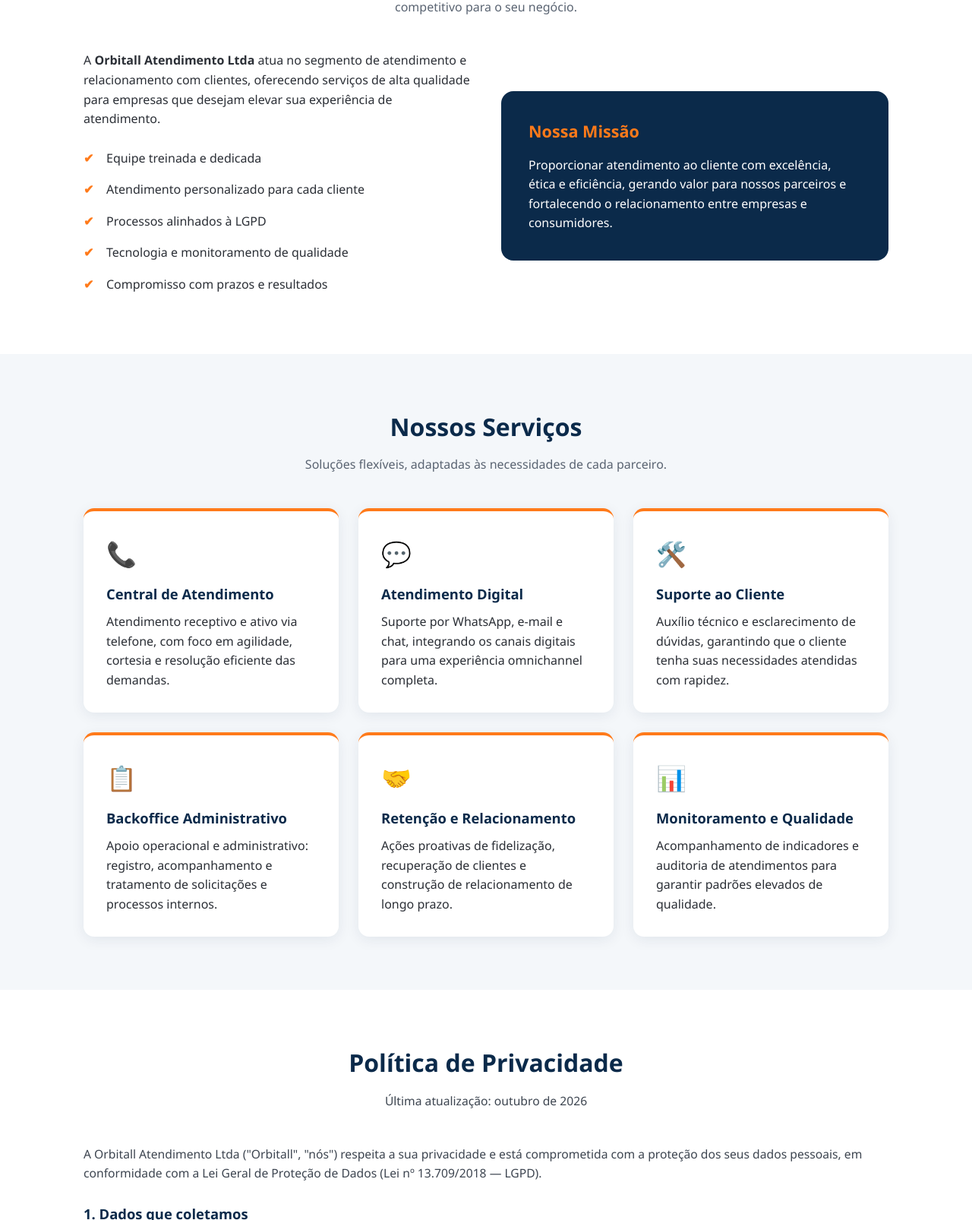
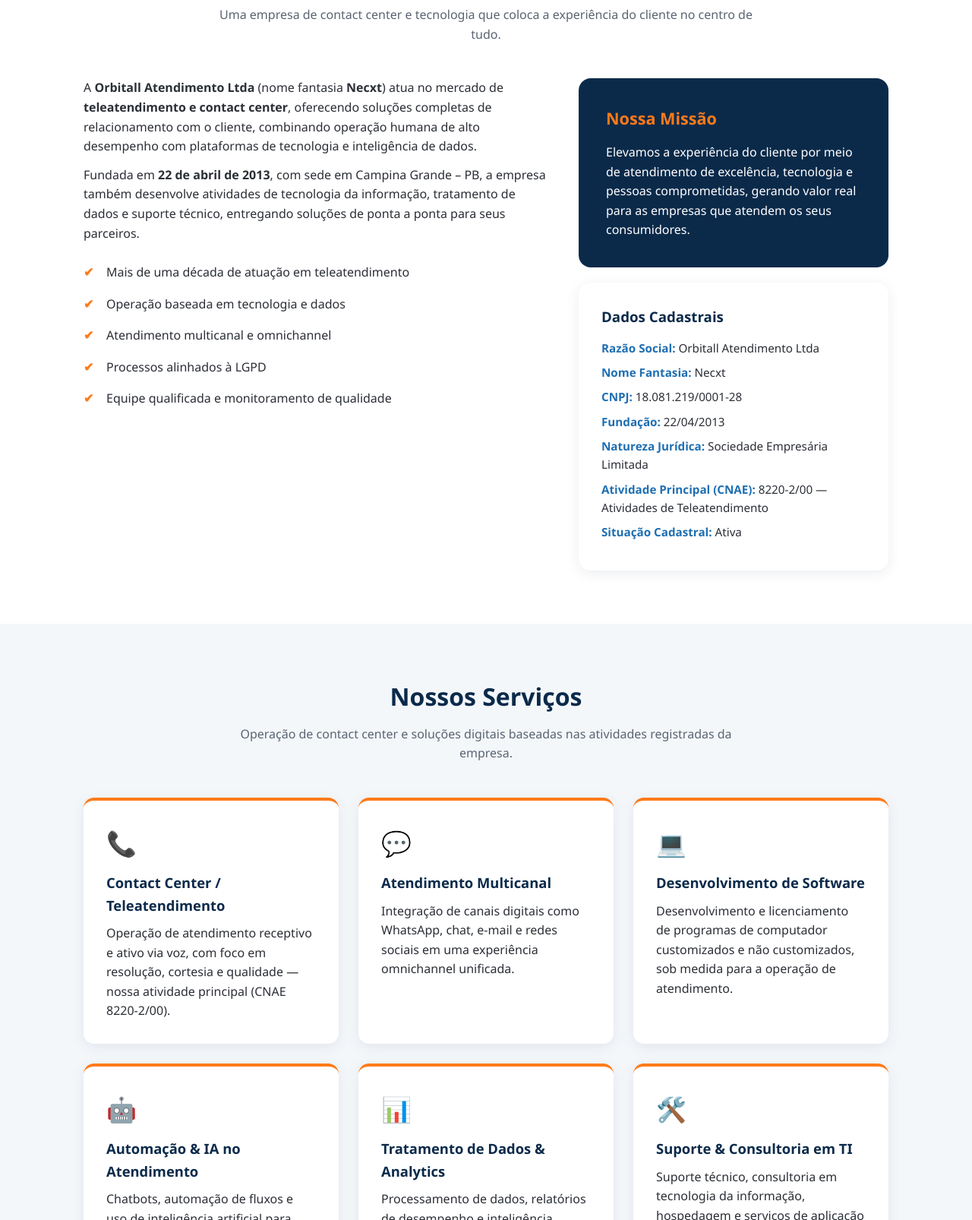
Before and after one commit to setorcliienteon/setorcliienteon.github.io, a plain HTML site: page index.html in a window 1280 px wide. Shown: the part 698-2304 px from the top of the page at 76% size. Drawn offline with Linux system fonts and the light colour scheme.

Commit message:
Revise HTML for Necxt branding and service updates
Updated the title and meta description for the HTML document to reflect the new branding and services of Necxt by Orbitall Atendimento. Adjusted various sections for clarity and consistency with the new brand identity.

```diff
--- a/index.html
+++ b/index.html
@@ -3,8 +3,8 @@
 <head>
 <meta charset="UTF-8">
 <meta name="viewport" content="width=device-width, initial-scale=1.0">
-<title>Orbitall Atendimento Ltda — Atendimento ao Cliente de Excelência</title>
-<meta name="description" content="Orbitall Atendimento Ltda: soluções completas em atendimento ao cliente, central de relacionamento, suporte e backoffice.">
+<title>Necxt by Orbitall Atendimento — Contact Center & Customer Experience</title>
+<meta name="description" content="Orbitall Atendimento Ltda (Necxt): contact center, teleatendimento, BPO, tecnologia e soluções completas em experiência do cliente desde 2013.">
 <style>
   :root{
     --azul:#0b2a4a; --azul-claro:#1f6fb2; --laranja:#ff7a1a;
@@ -14,51 +14,50 @@
   body{font-family:"Segoe UI",Arial,Helvetica,sans-serif;color:var(--texto);line-height:1.6;background:var(--branco);}
   .container{max-width:1100px;margin:0 auto;padding:0 20px;}
 
-  /* HEADER */
   header{background:var(--azul);position:sticky;top:0;z-index:100;box-shadow:0 2px 8px rgba(0,0,0,.15);}
   header .container{display:flex;align-items:center;justify-content:space-between;padding:14px 20px;flex-wrap:wrap;}
   .logo{color:#fff;font-size:1.5rem;font-weight:800;}
   .logo span{color:var(--laranja);}
+  .logo small{display:block;font-size:.68rem;font-weight:400;color:#9fb8cf;letter-spacing:2px;}
   nav a{color:#dce9f5;text-decoration:none;margin-left:22px;font-size:.95rem;transition:.2s;}
   nav a:hover{color:var(--laranja);}
 
-  /* HERO */
   .hero{background:linear-gradient(135deg,#0b2a4a 0%,#134e86 100%);color:#fff;padding:90px 0;text-align:center;}
   .hero h1{font-size:2.6rem;margin-bottom:16px;}
   .hero h1 span{color:var(--laranja);}
-  .hero p{font-size:1.15rem;max-width:680px;margin:0 auto 30px;color:#d7e6f4;}
-  .btn{display:inline-block;background:var(--laranja);color:#fff;padding:13px 34px;border-radius:30px;text-decoration:none;font-weight:700;transition:.2s;}
+  .hero p{font-size:1.15rem;max-width:700px;margin:0 auto 14px;color:#d7e6f4;}
+  .hero .tag{display:inline-block;background:rgba(255,122,26,.15);border:1px solid var(--laranja);color:var(--laranja);padding:6px 18px;border-radius:30px;font-size:.85rem;font-weight:700;letter-spacing:1px;margin-bottom:20px;}
+  .btn{display:inline-block;background:var(--laranja);color:#fff;padding:13px 34px;border-radius:30px;text-decoration:none;font-weight:700;transition:.2s;margin-top:16px;}
   .btn:hover{background:#e06600;transform:translateY(-2px);}
 
-  /* SEÇÕES */
   section{padding:70px 0;}
   section:nth-of-type(even){background:var(--cinza);}
   h2{font-size:2rem;color:var(--azul);margin-bottom:12px;text-align:center;}
   .sub{text-align:center;color:#5a6472;max-width:720px;margin:0 auto 45px;}
 
-  /* SOBRE */
-  .sobre-grid{display:grid;grid-template-columns:1fr 1fr;gap:40px;align-items:center;}
+  .sobre-grid{display:grid;grid-template-columns:1.2fr .8fr;gap:40px;align-items:start;}
   .sobre-grid ul{list-style:none;margin-top:18px;}
   .sobre-grid li{padding:8px 0 8px 30px;position:relative;}
   .sobre-grid li::before{content:"✔";color:var(--laranja);position:absolute;left:0;font-weight:700;}
   .destaque{background:var(--azul);border-radius:16px;padding:36px;color:#fff;}
   .destaque h3{color:var(--laranja);margin-bottom:14px;font-size:1.35rem;}
+  .ficha{background:#fff;border-radius:16px;padding:30px;box-shadow:0 4px 18px rgba(11,42,74,.08);}
+  .ficha h3{color:var(--azul);margin-bottom:14px;}
+  .ficha p{margin-bottom:8px;font-size:.95rem;}
+  .ficha strong{color:var(--azul-claro);}
 
-  /* SERVIÇOS */
   .cards{display:grid;grid-template-columns:repeat(auto-fit,minmax(280px,1fr));gap:26px;}
   .card{background:#fff;border-radius:14px;padding:30px;box-shadow:0 4px 18px rgba(11,42,74,.08);border-top:4px solid var(--laranja);transition:.25s;}
   .card:hover{transform:translateY(-6px);box-shadow:0 10px 26px rgba(11,42,74,.15);}
   .card h3{color:var(--azul);margin-bottom:10px;font-size:1.15rem;}
   .card .icone{font-size:2rem;margin-bottom:12px;}
 
-  /* POLÍTICA / TERMOS */
   .legal h3{color:var(--azul);margin:26px 0 10px;font-size:1.15rem;}
   .legal p, .legal li{color:#3d4550;font-size:.98rem;}
   .legal ol, .legal ul{margin-left:22px;margin-bottom:10px;}
   .legal li{margin-bottom:6px;}
   .nota{background:#fff8f0;border-left:4px solid var(--laranja);padding:16px 20px;border-radius:8px;margin-top:20px;font-size:.95rem;}
 
-  /* CONTATO */
   .contato-grid{display:grid;grid-template-columns:1fr 1fr;gap:40px;}
   .contato-info h3{color:var(--azul);margin-bottom:14px;}
   .contato-info p{margin-bottom:10px;}
@@ -66,7 +65,6 @@
   form input:focus, form textarea:focus{outline:none;border-color:var(--azul-claro);box-shadow:0 0 0 3px rgba(31,111,178,.15);}
   form button{border:none;cursor:pointer;font-size:1rem;}
 
-  /* FOOTER */
   footer{background:var(--azul);color:#c8d8e8;padding:45px 0 25px;text-align:center;}
   footer .container{max-width:900px;}
   footer h4{color:#fff;font-size:1.25rem;margin-bottom:14px;}
@@ -89,7 +87,7 @@
 
 <header>
   <div class="container">
-    <div class="logo">Orbitall<span> Atendimento</span></div>
+    <div class="logo">Necxt<span>.</span><small>by Orbitall Atendimento</small></div>
     <nav>
       <a href="#sobre">Sobre</a>
       <a href="#servicos">Serviços</a>
@@ -103,8 +101,9 @@
 <!-- HERO -->
 <div class="hero">
   <div class="container">
-    <h1>Atendimento ao cliente que <span>orbita</span> em torno da sua satisfação</h1>
-    <p>A Orbitall Atendimento Ltda oferece soluções completas em relacionamento com o cliente, com tecnologia, agilidade e foco total em resultados.</p>
+    <div class="tag">EXPERIÊNCIA DO CLIENTE · CONTACT CENTER · TECNOLOGIA</div>
+    <h1>Transformamos <span>atendimento</span> em experiência</h1>
+    <p>A Orbitall Atendimento Ltda, operando sob a marca <strong>Necxt</strong>, é uma empresa do segmento de teleatendimento, contact center e soluções de experiência do cliente, ativa desde 2013, com sede em Campina Grande – PB.</p>
     <a class="btn" href="#contato">Solicite uma proposta</a>
   </div>
 </div>
@@ -112,22 +111,35 @@
 <!-- SOBRE -->
 <section id="sobre">
   <div class="container">
-    <h2>Sobre a Orbitall</h2>
-    <p class="sub">Uma empresa comprometida em transformar o atendimento ao cliente em um diferencial competitivo para o seu negócio.</p>
+    <h2>Sobre a Necxt</h2>
+    <p class="sub">Uma empresa de contact center e tecnologia que coloca a experiência do cliente no centro de tudo.</p>
     <div class="sobre-grid">
       <div>
-        <p>A <strong>Orbitall Atendimento Ltda</strong> atua no segmento de atendimento e relacionamento com clientes, oferecendo serviços de alta qualidade para empresas que desejam elevar sua experiência de atendimento.</p>
+        <p>A <strong>Orbitall Atendimento Ltda</strong> (nome fantasia <strong>Necxt</strong>) atua no mercado de <strong>teleatendimento e contact center</strong>, oferecendo soluções completas de relacionamento com o cliente, combinando operação humana de alto desempenho com plataformas de tecnologia e inteligência de dados.</p>
+        <p style="margin-top:12px;">Fundada em <strong>22 de abril de 2013</strong>, com sede em Campina Grande – PB, a empresa também desenvolve atividades de tecnologia da informação, tratamento de dados e suporte técnico, entregando soluções de ponta a ponta para seus parceiros.</p>
         <ul>
-          <li>Equipe treinada e dedicada</li>
-          <li>Atendimento personalizado para cada cliente</li>
+          <li>Mais de uma década de atuação em teleatendimento</li>
+          <li>Operação baseada em tecnologia e dados</li>
+          <li>Atendimento multicanal e omnichannel</li>
           <li>Processos alinhados à LGPD</li>
-          <li>Tecnologia e monitoramento de qualidade</li>
-          <li>Compromisso com prazos e resultados</li>
+          <li>Equipe qualificada e monitoramento de qualidade</li>
         </ul>
       </div>
-      <div class="destaque">
-        <h3>Nossa Missão</h3>
-        <p>Proporcionar atendimento ao cliente com excelência, ética e eficiência, gerando valor para nossos parceiros e fortalecendo o relacionamento entre empresas e consumidores.</p>
+      <div>
+        <div class="destaque" style="margin-bottom:20px;">
+          <h3>Nossa Missão</h3>
+          <p>Elevamos a experiência do cliente por meio de atendimento de excelência, tecnologia e pessoas comprometidas, gerando valor real para as empresas que atendem os seus consumidores.</p>
+        </div>
+        <div class="ficha">
+          <h3>Dados Cadastrais</h3>
+          <p><strong>Razão Social:</strong> Orbitall Atendimento Ltda</p>
+          <p><strong>Nome Fantasia:</strong> Necxt</p>
+          <p><strong>CNPJ:</strong> 18.081.219/0001-28</p>
+          <p><strong>Fundação:</strong> 22/04/2013</p>
+          <p><strong>Natureza Jurídica:</strong> Sociedade Empresária Limitada</p>
+          <p><strong>Atividade Principal (CNAE):</strong> 8220-2/00 — Atividades de Teleatendimento</p>
+          <p><strong>Situação Cadastral:</strong> Ativa</p>
+        </div>
       </div>
     </div>
   </div>
@@ -137,37 +149,47 @@
 <section id="servicos">
   <div class="container">
     <h2>Nossos Serviços</h2>
-    <p class="sub">Soluções flexíveis, adaptadas às necessidades de cada parceiro.</p>
+    <p class="sub">Operação de contact center e soluções digitais baseadas nas atividades registradas da empresa.</p>
     <div class="cards">
       <div class="card">
         <div class="icone">📞</div>
-        <h3>Central de Atendimento</h3>
-        <p>Atendimento receptivo e ativo via telefone, com foco em agilidade, cortesia e resolução eficiente das demandas.</p>
+        <h3>Contact Center / Teleatendimento</h3>
+        <p>Operação de atendimento receptivo e ativo via voz, com foco em resolução, cortesia e qualidade — nossa atividade principal (CNAE 8220-2/00).</p>
       </div>
       <div class="card">
         <div class="icone">💬</div>
-        <h3>Atendimento Digital</h3>
-        <p>Suporte por WhatsApp, e-mail e chat, integrando os canais digitais para uma experiência omnichannel completa.</p>
+        <h3>Atendimento Multicanal</h3>
+        <p>Integração de canais digitais como WhatsApp, chat, e-mail e redes sociais em uma experiência omnichannel unificada.</p>
+      </div>
+      <div class="card">
+        <div class="icone">💻</div>
+        <h3>Desenvolvimento de Software</h3>
+        <p>Desenvolvimento e licenciamento de programas de computador customizados e não customizados, sob medida para a operação de atendimento.</p>
+      </div>
+      <div class="card">
+        <div class="icone">🤖</div>
+        <h3>Automação & IA no Atendimento</h3>
+        <p>Chatbots, automação de fluxos e uso de inteligência artificial para ganho de eficiência e melhoria contínua da experiência do cliente.</p>
+      </div>
+      <div class="card">
+        <div class="icone">📊</div>
+        <h3>Tratamento de Dados & Analytics</h3>
+        <p>Processamento de dados, relatórios de desempenho e inteligência analítica para embasar decisões e elevar indicadores de qualidade.</p>
       </div>
       <div class="card">
         <div class="icone">🛠️</div>
-        <h3>Suporte ao Cliente</h3>
-        <p>Auxílio técnico e esclarecimento de dúvidas, garantindo que o cliente tenha suas necessidades atendidas com rapidez.</p>
+        <h3>Suporte & Consultoria em TI</h3>
+        <p>Suporte técnico, consultoria em tecnologia da informação, hospedagem e serviços de aplicação para sustentar a operação.</p>
       </div>
       <div class="card">
         <div class="icone">📋</div>
-        <h3>Backoffice Administrativo</h3>
-        <p>Apoio operacional e administrativo: registro, acompanhamento e tratamento de solicitações e processos internos.</p>
+        <h3>Backoffice & BPO</h3>
+        <p>Serviços combinados de escritório, apoio administrativo e intermediação de serviços e negócios em geral.</p>
       </div>
       <div class="card">
-        <div class="icone">🤝</div>
-        <h3>Retenção e Relacionamento</h3>
-        <p>Ações proativas de fidelização, recuperação de clientes e construção de relacionamento de longo prazo.</p>
-      </div>
-      <div class="card">
-        <div class="icone">📊</div>
-        <h3>Monitoramento e Qualidade</h3>
-        <p>Acompanhamento de indicadores e auditoria de atendimentos para garantir padrões elevados de qualidade.</p>
+        <div class="icone">📈</div>
+        <h3>Monitoramento de Qualidade</h3>
+        <p>Auditoria de atendimentos, gestão de indicadores (SLA, NPS, CSAT) e programas de melhoria contínua da operação.</p>
       </div>
     </div>
   </div>
@@ -178,33 +200,34 @@
   <div class="container">
     <h2>Política de Privacidade</h2>
     <p class="sub">Última atualização: outubro de 2026</p>
-    <p>A Orbitall Atendimento Ltda ("Orbitall", "nós") respeita a sua privacidade e está comprometida com a proteção dos seus dados pessoais, em conformidade com a Lei Geral de Proteção de Dados (Lei nº 13.709/2018 — LGPD).</p>
+    <p>A Orbitall Atendimento Ltda ("Necxt", "nós") respeita a sua privacidade e está comprometida com a proteção dos seus dados pessoais, em conformidade com a Lei Geral de Proteção de Dados (Lei nº 13.709/2018 — LGPD).</p>
 
     <h3>1. Dados que coletamos</h3>
     <ul>
-      <li><strong>Dados de identificação:</strong> nome, CPF/CNPJ, telefone, e-mail e endereço, fornecidos voluntariamente.</li>
-      <li><strong>Dados de atendimento:</strong> registros de interações, chamadas e histórico de solicitações.</li>
-      <li><strong>Dados de navegação:</strong> endereço IP, navegador e páginas acessadas (quando aplicável).</li>
+      <li><strong>Dados de identificação:</strong> nome, CPF/CNPJ, telefone, e-mail e endereço, fornecidos voluntariamente;</li>
+      <li><strong>Dados de atendimento:</strong> registros de interações, chamadas, gravações (quando autorizadas e informadas) e histórico de solicitações;</li>
+      <li><strong>Dados de navegação:</strong> endereço IP, navegador e páginas acessadas neste site (quando aplicável).</li>
     </ul>
 
     <h3>2. Finalidade do uso</h3>
     <ul>
-      <li>Prestar os serviços contratados e responder às suas solicitações;</li>
-      <li>Melhorar nossos processos de atendimento e a experiência do cliente;</li>
+      <li>Prestar os serviços de teleatendimento, contact center e tecnologia contratados;</li>
+      <li>Responder às suas solicitações e melhorar a experiência de atendimento;</li>
+      <li>Realizar tratamento de dados e análises operacionais, conforme os CNAEs da empresa;</li>
       <li>Cumprir obrigações legais, regulatórias e contratuais.</li>
     </ul>
 
     <h3>3. Compartilhamento</h3>
-    <p>Os dados são compartilhados apenas quando necessário à prestação dos serviços, com empresas contratadas sob confidencialidade, ou mediante ordem judicial ou determinação legal.</p>
+    <p>Os dados são compartilhados apenas quando necessário à prestação dos serviços, com empresas contratadas sob confidencialidade e obrigações de proteção de dados, ou mediante ordem judicial ou determinação legal.</p>
 
     <h3>4. Armazenamento e segurança</h3>
-    <p>Adotamos medidas técnicas e administrativas para proteger seus dados contra acessos não autorizados, perda ou alteração. Os dados são mantidos pelo tempo necessário às finalidades descritas nesta política.</p>
+    <p>Adotamos medidas técnicas e administrativas aptas a proteger seus dados contra acessos não autorizados, perda, alteração ou vazamento. Os dados são mantidos pelo tempo necessário às finalidades descritas nesta política.</p>
 
     <h3>5. Seus direitos</h3>
-    <p>Nos termos da LGPD, você pode solicitar, a qualquer momento: confirmação do tratamento, acesso, correção, anonimização, portabilidade, eliminação e informação sobre o compartilhamento dos seus dados.</p>
+    <p>Nos termos da LGPD, você pode solicitar, a qualquer momento: confirmação da existência de tratamento, acesso, correção, anonimização, portabilidade, eliminação e informação sobre o compartilhamento dos seus dados pessoais.</p>
 
     <h3>6. Contato do Encarregado de Dados (DPO)</h3>
-    <p>Para exercer seus direitos ou esclarecer dúvidas sobre esta política, entre em contato pelo canal disponível na seção "Contato" deste site, ou pelo endereço da empresa informado no rodapé.</p>
+    <p>Para exercer seus direitos ou esclarecer dúvidas sobre esta política, entre em contato pelos canais informados na seção "Contato" deste site, ou pelo endereço da empresa no rodapé.</p>
 
     <div class="nota">Esta política pode ser atualizada periodicamente. Recomendamos a revisão desta página sempre que utilizar nossos serviços.</div>
   </div>
@@ -218,7 +241,7 @@
     <p>Ao acessar este site e utilizar os serviços da Orbitall Atendimento Ltda, você concorda com os termos abaixo.</p>
 
     <h3>1. Do objeto</h3>
-    <p>Estes Termos regulam o acesso e a utilização do site da Orbitall e a contratação de seus serviços de atendimento e relacionamento com clientes.</p>
+    <p>Estes Termos regulam o acesso e a utilização do site da Necxt e a contratação de seus serviços de teleatendimento, contact center, tecnologia da informação e tratamento de dados.</p>
 
     <h3>2. Da utilização do site</h3>
     <ul>
@@ -228,7 +251,7 @@
     </ul>
 
     <h3>3. Dos serviços</h3>
-    <p>Os serviços são prestados conforme os escopos, prazos e condições definidos em contrato ou proposta específica. Nenhuma informação do site substitui o contrato formal firmado entre as partes.</p>
+    <p>Os serviços são prestados conforme os escopos, prazos e condições definidos em contrato ou proposta específica. Nenhuma informação deste site substitui o contrato formal firmado entre as partes.</p>
 
     <h3>4. Da propriedade intelectual</h3>
     <p>Marca, logotipo e conteúdo do site pertencem à Orbitall Atendimento Ltda, sendo protegidos pela legislação vigente.</p>
@@ -248,13 +271,13 @@
 <section id="contato">
   <div class="container">
     <h2>Fale Conosco</h2>
-    <p class="sub">Entre em contato e descubra como podemos ajudar o seu negócio.</p>
+    <p class="sub">Entre em contato e descubra como podemos elevar a experiência do seu cliente.</p>
     <div class="contato-grid">
       <div class="contato-info">
-        <h3>Orbitall Atendimento Ltda</h3>
+        <h3>Necxt — Orbitall Atendimento Ltda</h3>
         <p><strong>Endereço:</strong><br>Rua Elpídio de Almeida, 1111 – Bairro Catolé<br>Campina Grande – PB – CEP 58410-215</p>
         <p><strong>CNPJ:</strong> 18.081.219/0001-28</p>
-        <p><strong>Horário de atendimento:</strong> Segunda a sexta, das 8h às 18h</p>
+        <p><strong>Atuação:</strong> Teleatendimento, Contact Center, TI e Tratamento de Dados</p>
         <p>Utilize o formulário ao lado ou visite-nos em nosso endereço. Responderemos o mais breve possível.</p>
       </div>
       <form>
@@ -271,9 +294,10 @@
 <!-- RODAPÉ -->
 <footer>
   <div class="container">
-    <h4>Orbitall Atendimento Ltda</h4>
+    <h4>Necxt · Orbitall Atendimento Ltda</h4>
     <p><strong>CNPJ:</strong> 18.081.219/0001-28</p>
     <p><strong>Endereço:</strong> Rua Elpídio de Almeida, 1111 – Bairro Catolé – Campina Grande – PB – CEP 58410-215</p>
+    <p><strong>Atividade Principal:</strong> 8220-2/00 — Atividades de Teleatendimento</p>
     <hr>
     <p class="legal-links">
       <a href="#privacidade">Política de Privacidade</a> ·
```
